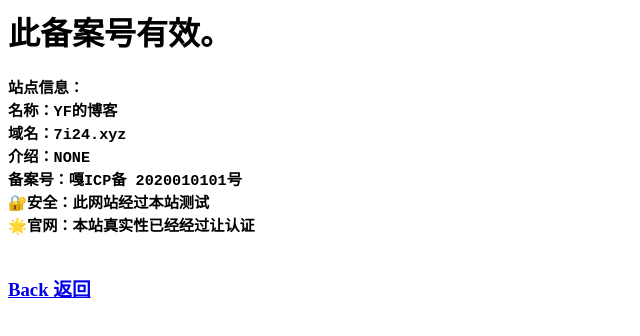
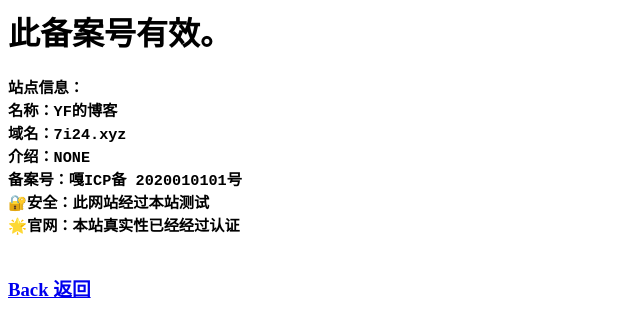
Before and after one commit to yfsite/GabeiList, a plain HTML site: page 7i24.xyz/index.html in a window 1280 px wide. Shown: the full height of the page, 0-640 px from the left. Drawn offline with Linux system fonts and the light colour scheme.

Commit message:
Update index.html

```diff
--- a/7i24.xyz/index.html
+++ b/7i24.xyz/index.html
@@ -8,7 +8,7 @@
 介绍：NONE
 备案号：嘎ICP备 2020010101号
 🔐安全：此网站经过本站测试
-🌟官网：本站真实性已经经过让认证
+🌟官网：本站真实性已经经过认证
 </pre>
 <br>
 <a href=http://beian.ga>Back 返回</a>
```
